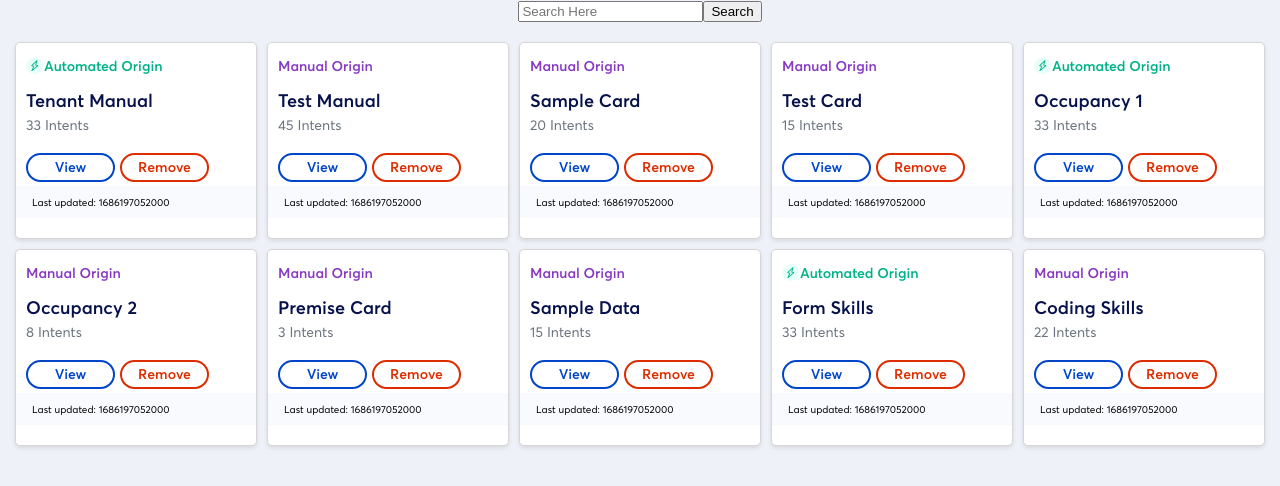
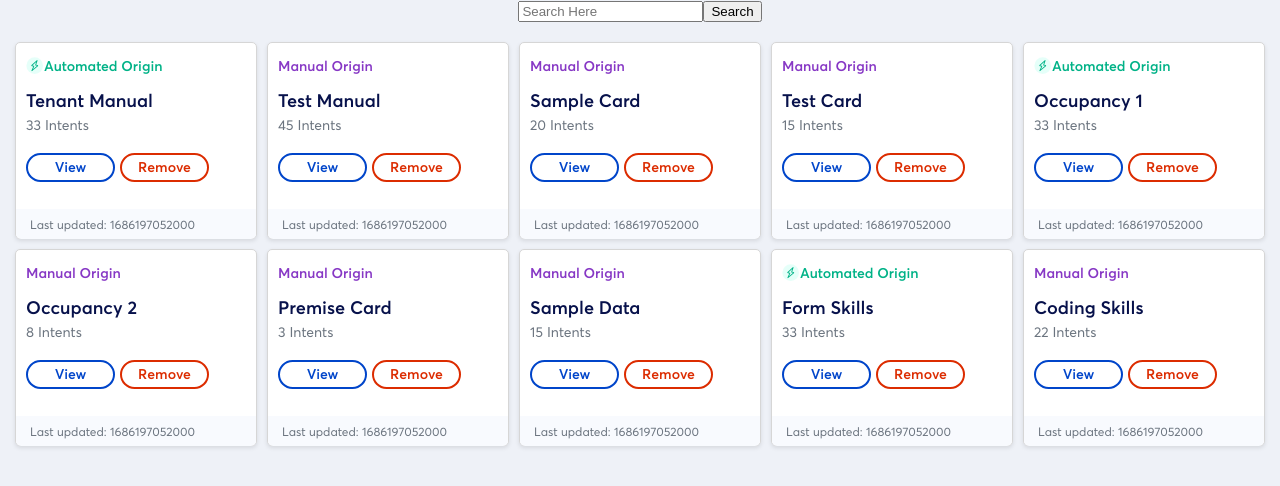
Before and after one commit to sohagraha/CM, a React (Create React App) app: page / in a window 1280 px wide. Shown: the top 486 px of the page. Built offline with nearby package versions, Linux system fonts and the light colour scheme.

Commit message:
footer style

```diff
--- a/src/common/component/Cards/CardFooter.js/CMCardFooter.scss
+++ b/src/common/component/Cards/CardFooter.js/CMCardFooter.scss
@@ -2,10 +2,12 @@
 
 .cmCardFooter {
     background-color: $card-footer-bg;
-    padding-left: 1rem;
-    height: 2rem;
+    color: $card-subtext;
+    padding-left: 14px;
+    height: 30px;
     display: flex;
     align-items: center;
-    font-size: 10px;
-    margin-top: 4px;
+    font-size: 12px;
+    margin-top: 27px;
+    border-radius: 0px 0px 5px 5px;
 }
```
